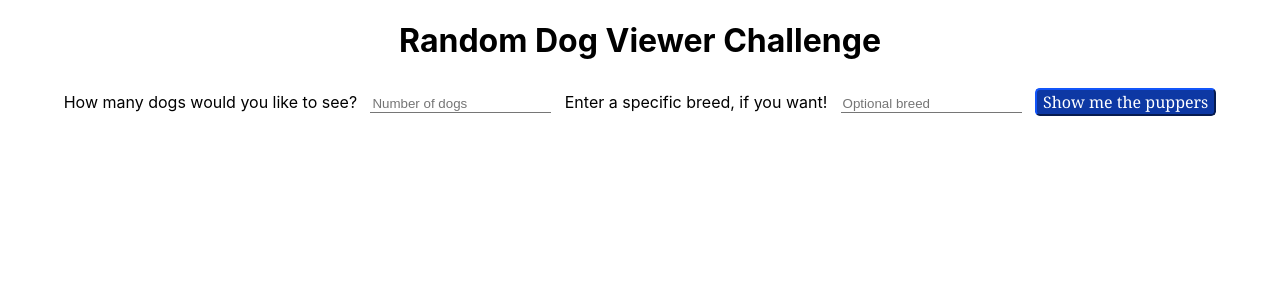
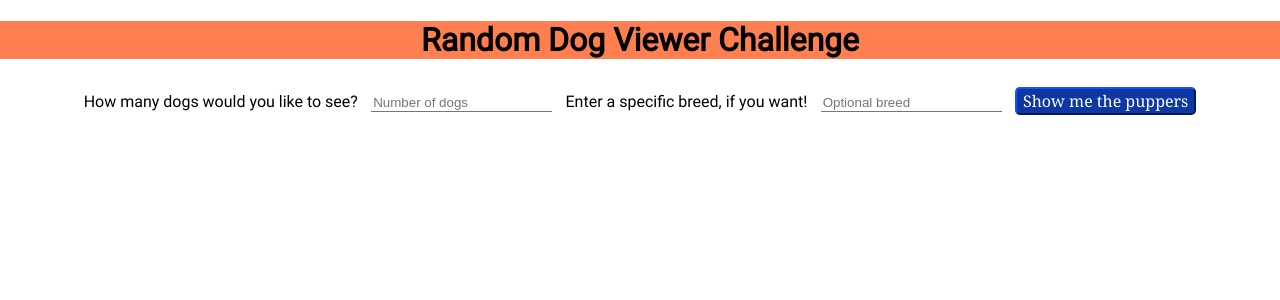
Before and after one commit to factory-girl/pupperino-viewer, a React (Create React App) app: page / in a window 1280 px wide. Shown: the top 300 px of the page. Built offline with nearby package versions, Linux system fonts and the light colour scheme.

Commit message:
Adding fonts and updating README

```diff
--- a/src/App.css
+++ b/src/App.css
@@ -1,5 +1,14 @@
 .App {
   text-align: center;
+}
+
+@font-face {
+  font-family: Roboto;
+  src: url(assets/Roboto-Regular.ttf);
+}
+
+body, html {
+    font-family: 'Roboto', serif;
 }
 
 input[type=text] {
@@ -17,7 +26,6 @@ ul {
 }
 
 li img {
-  float: center;
   margin: 0 2em 0 0;
   flex-grow: 1;
 }
@@ -44,6 +52,10 @@ button {
   -moz-box-sizing: border-box;
 }
 
+header {
+  background-color: coral;
+}
+
 @media screen and (max-width: 812px) {
   div {
     margin: 1em;
```
Also changed, not shown: src/assets/Roboto-Regular.ttf (added), 1 other file (tests, documents, lock files or other folders).
